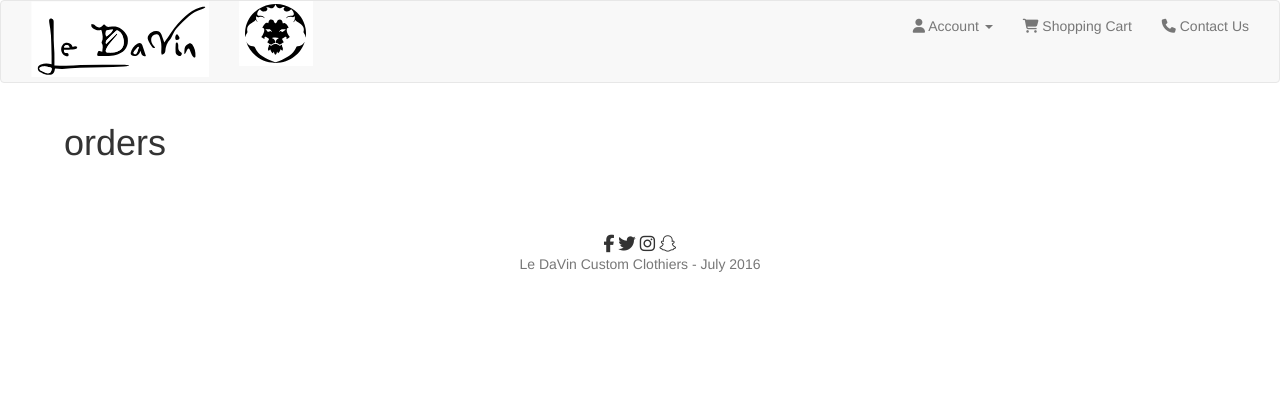
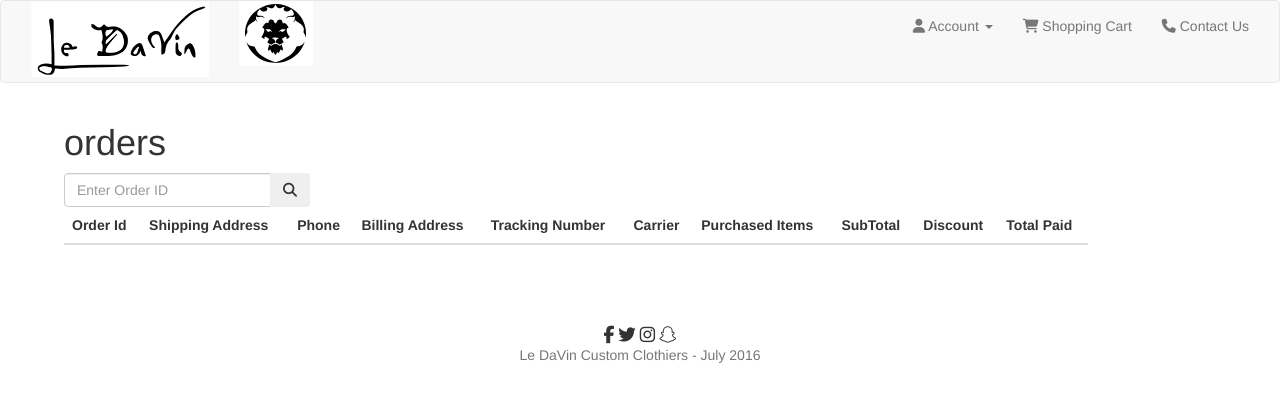
Before and after one commit to paul-mcnamee/ledavin, a Node server app: template views/admin/orders.hbs in a window 1280 px wide. Shown: the top 402 px of the page. Run offline with Node 20, Linux system fonts and the light colour scheme; tables that the repository leaves empty hold one stand-in row (values such as "Sample post"); the template is opened without the code that fills it: values that come from a table or form of the project are taken from there, most other values are stand-ins (such as "Sample title", 1, 10 or a date in 2020); lists and menus that the app fills with data are empty; some libraries are stand-ins or nearby versions.

Commit message:
cleaned up the orders page a little bit

```diff
--- a/routes/admin.js
+++ b/routes/admin.js
@@ -30,7 +30,7 @@
     //shipping: {type: Object, required: true}, //address, shipping method,
     //tracking: {type: Object, required: true} //carrier, trackingID, ...
 
-    var orders = Order.find({}).sort('orderCreated').limit(2).exec(function(err, docs) {
+    var orders = Order.find({}).sort('-orderCreated').limit(4).exec(function(err, docs) {
     });
 
     res.render('admin/orders', {
--- a/routes/index.js
+++ b/routes/index.js
@@ -199,8 +199,7 @@
         //order tracking information
         var tracking = {
             trackingNumber: '',
-            carrierId: 0,
-            estimatedArrival: Date.now()
+            carrierId: 0
         };
 
         var order = new Order({
--- a/views/admin/orders.hbs
+++ b/views/admin/orders.hbs
@@ -4,23 +4,62 @@
     </div>
 </div>
 <div class="row">
+    <div class="col-sm-6">
+        <form id="search-form" class="form-inline" role="form" method="post" action="" target="_blank">
+            <div class="input-group">
+                <input type="text" class="form-control search-form" placeholder="Enter Order ID">
+                    <span class="input-group-btn">
+                        <button type="submit" class="btn" data-target="#search-form" name="q"><i class="fa fa-search"></i>
+                        </button>
+                    </span>
+            </div>
+        </form>
+    </div>
+</div>
+<div class="row">
     <div class="col-sm-12">
         {{#if orders}}
-            {{#each orders}}
-                {{#each this}}
+            <table class="table table-hover">
+                <thead>
+                <tr>
+                    <th>Order Id</th>
+                    <th>Shipping Address</th>
+                    <th>Phone</th>
+                    <th>Billing Address</th>
+                    <th>Tracking Number</th>
+                    <th>Carrier</th>
+                    <th>Purchased Items</th>
+                    <th>SubTotal</th>
+                    <th>Discount</th>
+                    <th>Total Paid</th>
+                </tr>
+                </thead>
+                <tbody>
+                {{#each orders}}
                     {{#each this}}
                         {{#each this}}
-                            <div class="row">
-                                {{this}}
-                                <br/>
-                                Order Created:
-                                {{this.orderCreated}}
-                                <hr/>
-                            </div>
+                            {{#each this}}
+                                <tr>
+                                    <td>{{this._id}}</td>
+                                    <td>{{this.shipping.contact.firstName}} {{this.shipping.contact.lastName}}
+                                        <br/> {{this.shipping.contact.address}} {{this.shipping.contact.city}} {{this.shipping.contact.state}} {{this.shipping.contact.zipcode}}
+                                        <br/> {{this.shipping.contact.country}} </td>
+                                    <td>{{this.shipping.contact.phone}}</td>
+                                    <td>{{this.billing.address}}</td>
+                                    <td>{{this.tracking.trackingNumber}}</td>
+                                    <td>{{this.tracking.carrierId}}</td>
+                                    <td>{{#each this.cart.items}}{{@key}}<br/>{{/each}}</td>
+                                    <td>{{this.cart.subtotal}}</td>
+                                    <td>{{this.cart.totalDiscount}}</td>
+                                    <td>{{this.cart.totalPrice}}</td>
+                                </tr>
+                            {{/each}}
                         {{/each}}
                     {{/each}}
                 {{/each}}
-            {{/each}}
+                </tbody>
+            </table>
+
         {{else}}
             <p>We have no orders, this makes me sad...</p>
         {{/if}}
--- a/views/admin/products.hbs
+++ b/views/admin/products.hbs
@@ -1,3 +1,5 @@
+<script type="text/javascript" src="/path/to/jquery.tablesorter.js"></script>
+
 <div class="row">
     <div class="col-sm-12">
         <h1>products</h1>
@@ -6,15 +8,17 @@
 <div class="row">
     <div class="col-sm-12">
         {{#if products}}
+
             {{#each products}}
                 {{#each this}}
                     {{#each this}}
                         {{#each this}}
-                            <div class="row">
+                            <tr></tr>
                                 {{this}}
                                 <br/>
                                 Title:
                                 {{this.title}}
+
                                 <hr/>
                             </div>
                         {{/each}}
--- a/views/admin/viewOrders.hbs
+++ /dev/null
@@ -1 +0,0 @@
-<h1>Customer Orders</h1>
```
